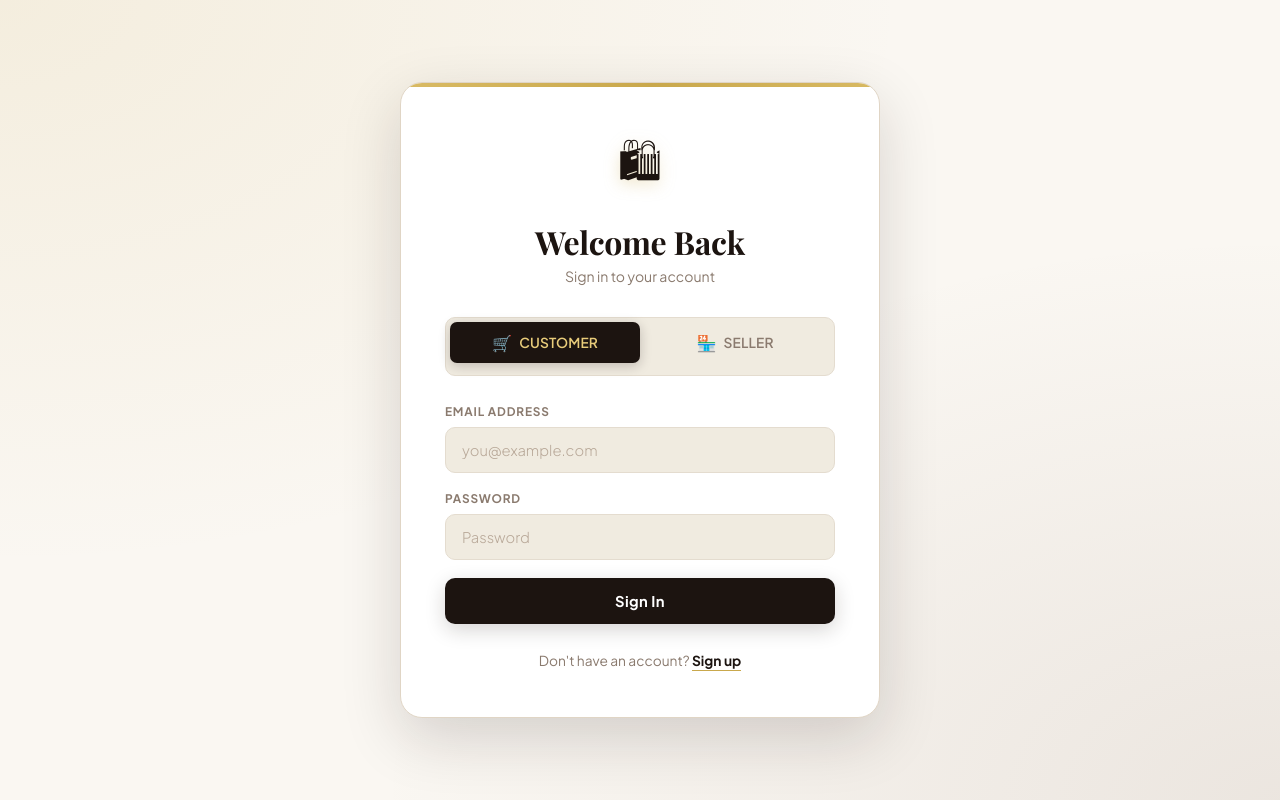
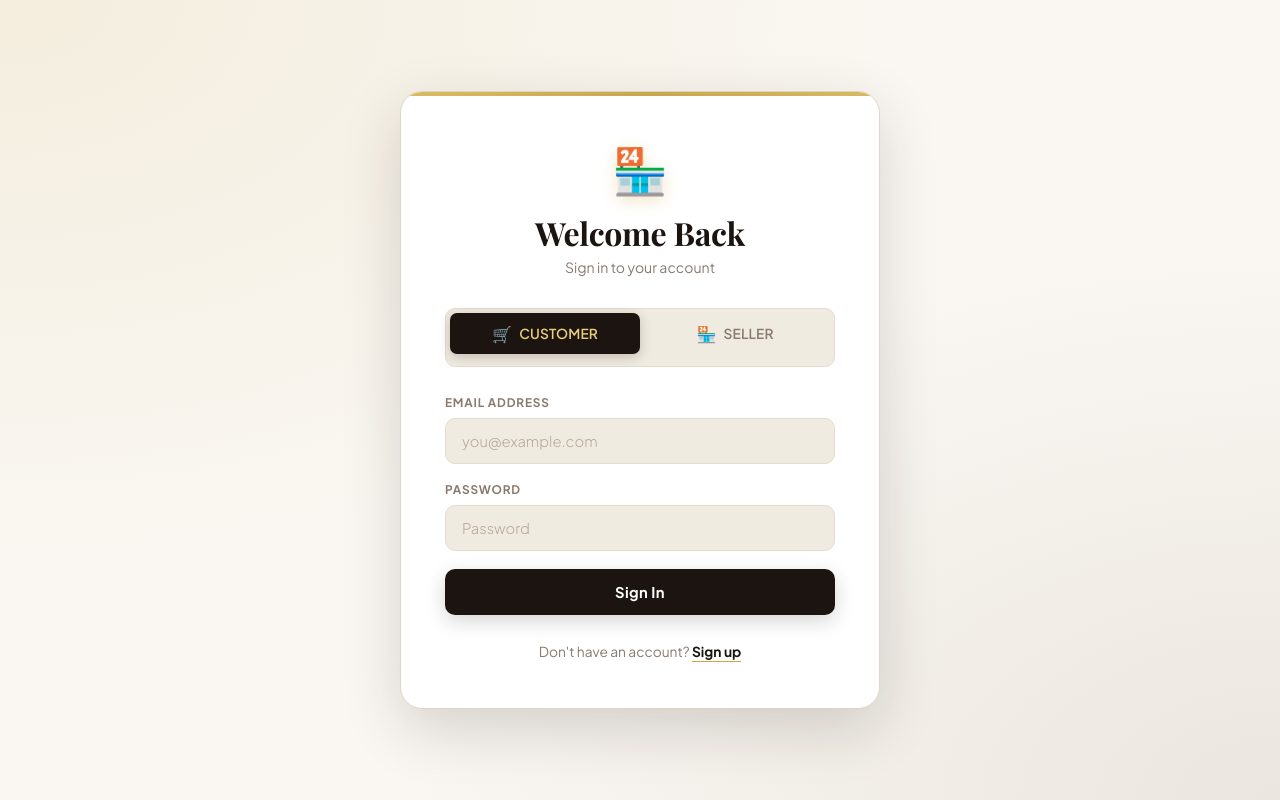
Before and after one commit to YAdnan408/Marketplace-2.0, a React (Vite) app in the folder frontend/: page /login in a window 1280 px wide. Built offline with nearby package versions, Linux system fonts and the light colour scheme; no server answers; a web font is replaced by a local one.

Commit message:
Update login page logo

```diff
--- a/frontend/src/pages/Login.jsx
+++ b/frontend/src/pages/Login.jsx
@@ -36,7 +36,7 @@ export default function Login() {
       <div className="auth-wrapper">
         <div className="auth-card">
           <div className="auth-header">
-            <div className="brand-logo">🛍</div>
+            <div className="brand-logo">🏪</div>
             <h1>Welcome Back</h1>
             <p className="subtitle">Sign in to your account</p>
           </div>
```
